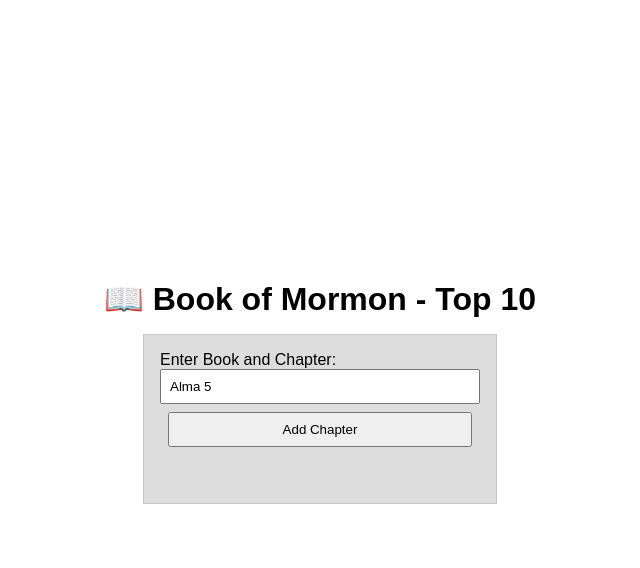
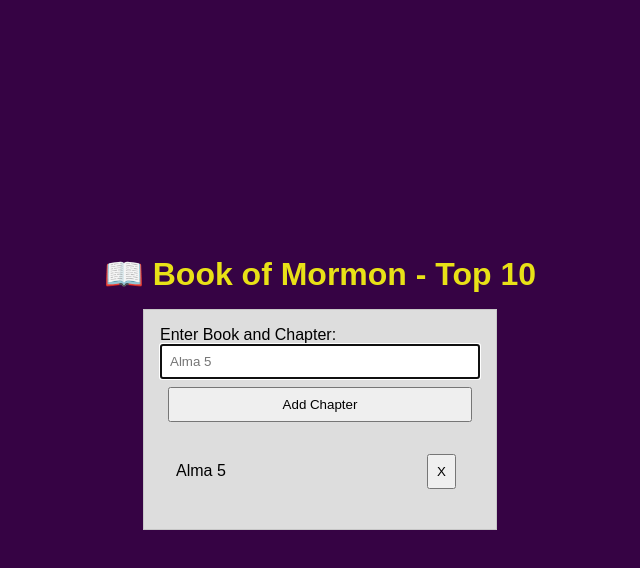
Before and after one commit to ruzempo/wdd230, a plain HTML site: page week02/bom.html in a window 1280 px wide. Both pictures are taken after a click on the button "Add Chapter". Shown: the whole page, without its empty margins (320-960 px from the left). Drawn offline with Linux system fonts and the light colour scheme.

Commit message:
bom file functionality

```diff
--- a/week02/bom.html
+++ b/week02/bom.html
@@ -2,10 +2,15 @@
 <html lang="en">
 <head>
     <meta charset="UTF-8">
+    <meta http-equiv="X-UA-Compatible" content="IE=edge">
     <meta name="viewport" content="width=device-width, initial-scale=1.0">
+    <meta name="description" content="Application which allows users to enter their favorite Book of Mormon chapters and display them on a list that is updated automatically on the screen">
+    <meta name="author" content="Rubén Zempoalteca Torres">
+    <title>Book of Mormon Top 10 - WDD230 </title>
     <title>Document</title>
 
-    <link rel="stylesheet" href="styles/bom-style.css"
+    <link rel="stylesheet" href="styles/bom-style.css">
+
 
 
 </head>
@@ -14,8 +19,13 @@
     <main>
         <label for="favchap">Enter Book and Chapter: </label>
         <input type="text" id="favchap" placeholder="Alma 5" value="Alma 5">
-        <button type="submit">Add Chapter</button>
+        <button type="submit" >Add Chapter</button>
         <ul id="list"></ul>
     </main>
+
+
+    <!--js file reference-->
+    <script src="scripts/bom-script.js"></script>
+
 </body>
 </html>
--- a/week02/scripts/bom-script.js
+++ b/week02/scripts/bom-script.js
@@ -0,0 +1,45 @@
+const input = document.querySelector('#favchap');
+const button = document.querySelector('button');
+const list = document.querySelector('#list');
+
+
+function displaychapter (){
+
+    if (input.value !=''){
+        /*Get the value from the input*/
+        var chapter = input.value;
+        /*alert(chapter);*/
+
+        /*add value to the list*/
+        const li = document.createElement('li');
+        li.textContent = chapter;
+
+
+        /*add delete button*/
+        const deleteButton=document.createElement("button");
+        deleteButton.textContent="X";
+        li.append(deleteButton);
+
+        /*Add on the li element */
+        list.append(li);
+        input.focus();
+
+        /*Clean input */
+        input.value="";
+
+        /*Remove li element with a button*/
+        deleteButton.addEventListener('click', function () {
+            list.removeChild(li);
+            input.focus();
+          });
+
+
+    } else{
+        alert("The field cannot be blank!")
+        input.focus();
+    }
+
+}
+
+
+button.addEventListener('click', displaychapter);
--- a/week02/styles/bom-style.css
+++ b/week02/styles/bom-style.css
@@ -10,10 +10,13 @@ body {
 	align-items: center;
 	justify-content: center;
 	font-family: Acme, Arial, sans-serif;
+    background-color:#360344;
 }
 
 h1 {
 	font-size: 1.5rem;
+    color: #e8e117;
+    font-weight: bolder;
 }
 
 main {
```
Also changed, not shown: index.html (+2 -2 lines).
